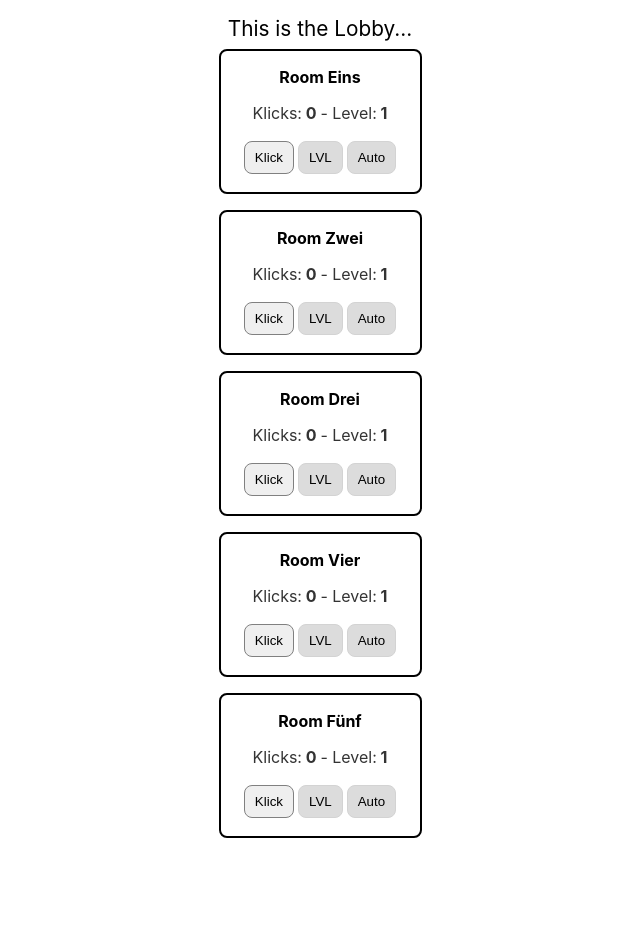
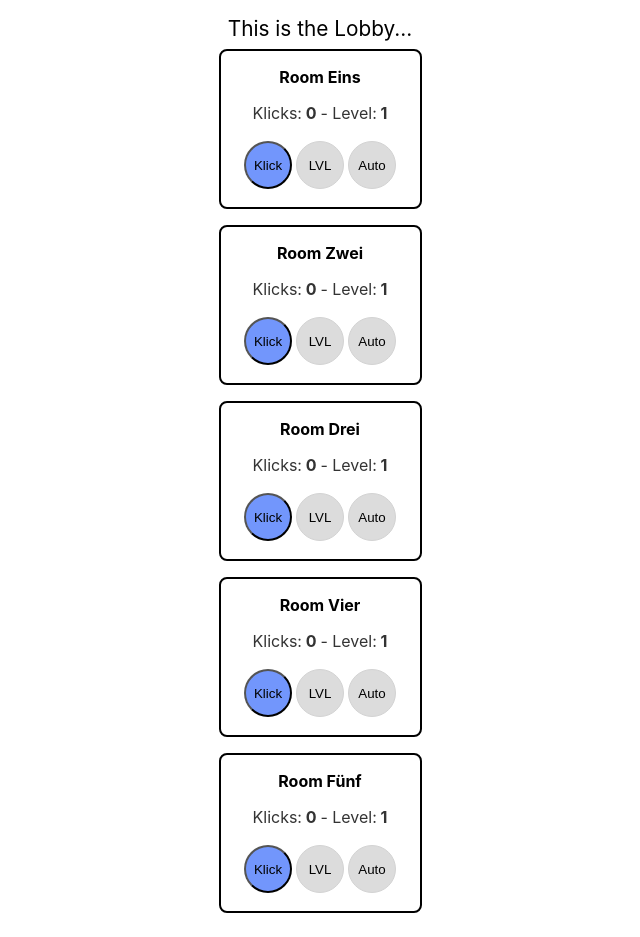
Before and after one commit to style-x/clicker_game_1, a React (Create React App) app: page / in a window 1280 px wide. Shown: the whole page, without its empty margins (320-960 px from the left). Before the commit the page ends 862 px from the top, so only its background shows below. Built offline with nearby package versions, Linux system fonts and the light colour scheme.

Commit message:
BTN form and color change
now the buttons are circles and "Klick" got color too (blue)

```diff
--- a/src/App.css
+++ b/src/App.css
@@ -32,16 +32,20 @@
 }
 
 .btn {
+  margin: 2px;
+  width: 3rem;
+  height: 3rem;
+  border: 1px solid blck;
+  border-radius: 50%;
+}
 
-  margin: 2px;
-  padding: 8px 10px;
-  border: 1px solid grey;
-  border-radius: 0.5rem;
+.btn-click {
+  background-color: rgba(20, 80, 250, 0.6);
 }
 
 .btn-lvl {
   color: black;
-  background-color: rgba(90,220,90,0.7);
+  background-color: rgba(90,250,90,0.7);
 }
 
 .btn-lvl.disabled {
--- a/src/components/Clicker.js
+++ b/src/components/Clicker.js
@@ -29,7 +29,7 @@ function Clicker(props) {
           Room {props.RoomName}
         </h4>
         <p>Klicks:<span> {counter} </span>- Level:<span> {level} </span></p>
-        <button onClick={hoch} class="btn">Klick</button>
+        <button onClick={hoch} class="btn btn-click">Klick</button>
         { (counter >= (level * 10)) ? (
           <button onClick={EnoughCoins} className="btn btn-lvl">LVL</button>
           ) : (
```
